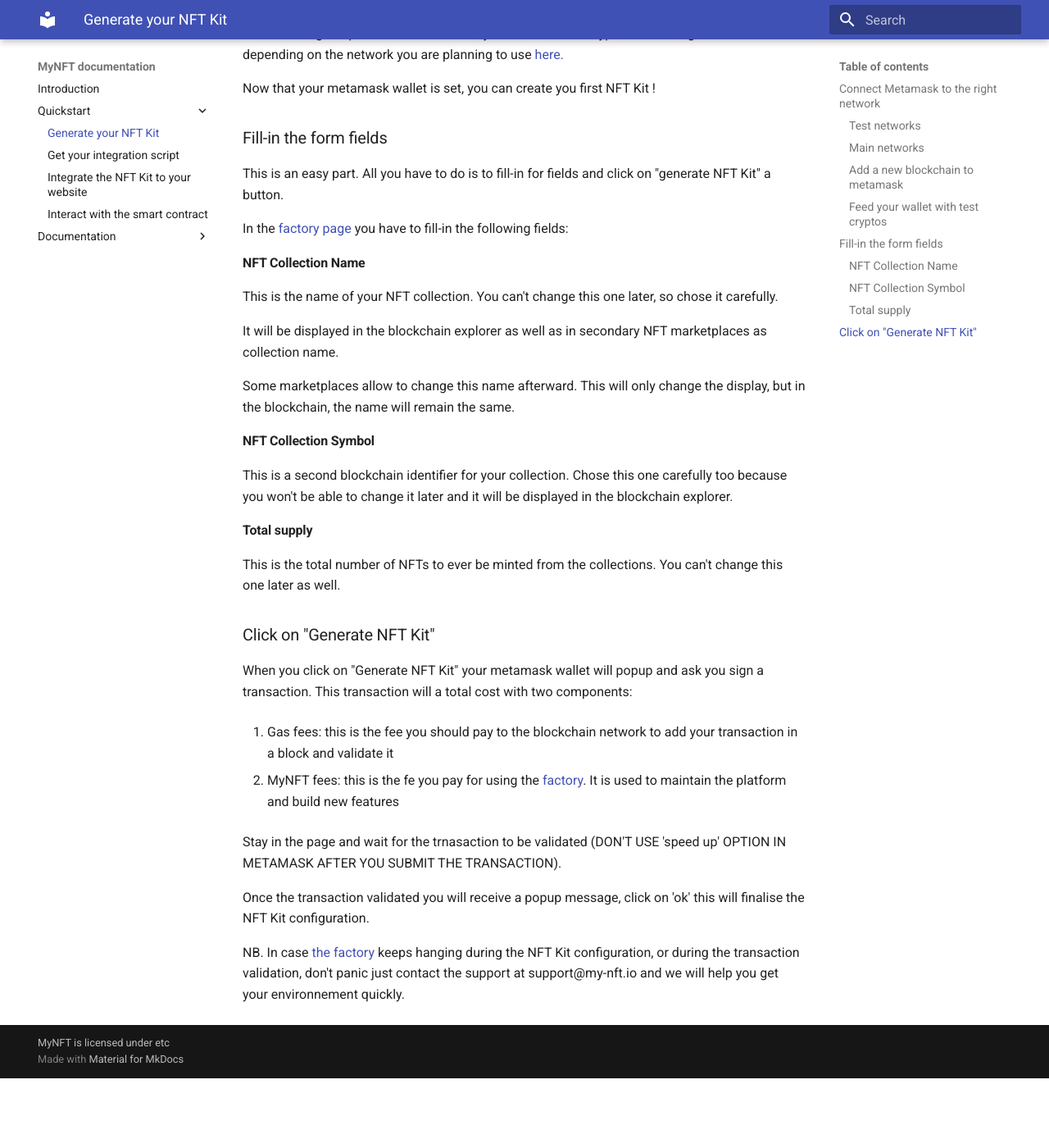
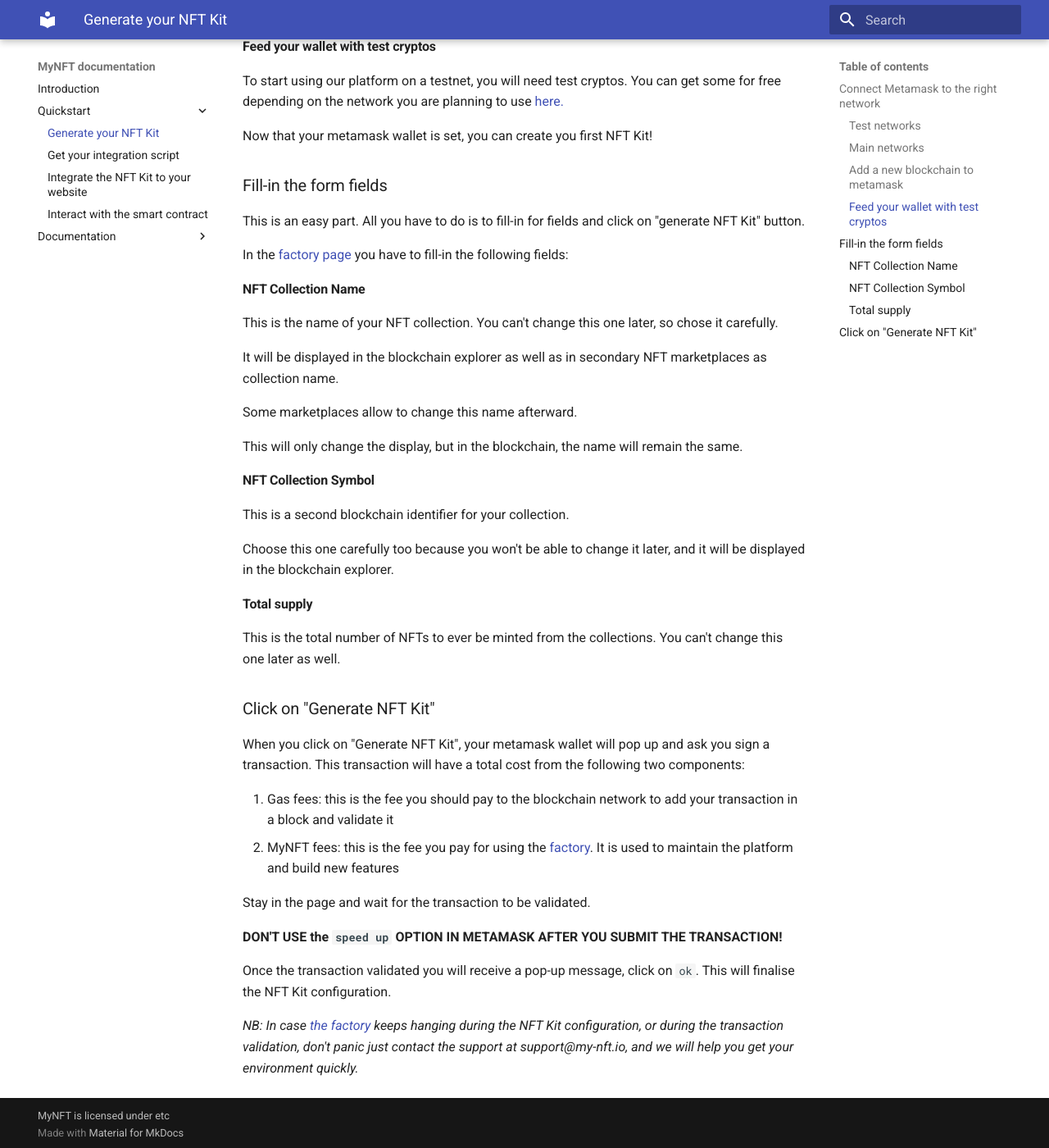
Before and after one commit to my-nft/factory-docs, an MkDocs documentation site: the page built from docs/quickstart/generate_your_nft_kit.md, in a window 1280 px wide and 1400 px high, scrolled down 1218 px. Shown: the whole window at 82% size. Built offline with MkDocs 1.6.1 and Material for MkDocs 9.7.7, drawn with Linux system fonts in a browser that asks for light colours; before the commit the page ends 2533 px from its top, so only the background shows below that; some of the changed text lies outside the part shown.

Commit message:
more md cosmetics

```diff
--- a/docs/quickstart/generate_your_nft_kit.md
+++ b/docs/quickstart/generate_your_nft_kit.md
@@ -1,24 +1,30 @@
-Head to <a href="https://minting.my-nft.io" target="_blank">the factory page</a> where your NFT journey starts
-
+**Head to <a href="https://minting.my-nft.io" target="_blank">the factory page</a> where your NFT journey starts**
 
 ### Connect Metamask to the right network
+
 1. If you didn't configure your Metamask wallet yet, this <a href="https://www.laptopmag.com/how-to/how-to-set-up-a-metamask-wallet-an-easy-step-by-step-beginners-guide" target="_blank">tutorial</a> will help you do so
 2. Connect Metamask to the right network
-This depend on the blockchain you are willing to use for your project.
+
+This depends on the blockchain you are willing to use for your project.
 Make sure to start with a test network to avoid spending real funds.
+
 #### Test networks
-These are parallel blockchains to allow you test your environnement in conditions similaire to productions.
+
+These are parallel blockchains to allow you test your environment in conditions similar to productions.
 
 There are many test networks available depending on the blockchain you aim to use.
 
-For Ethereum you have many testnets: Rinkeby, Ropsten, Kovan, ... and they are all supported by our platform.
+For Ethereum, you have many testnets: Rinkeby, Ropsten, Kovan, ... and they are all supported by our platform.
 
 For Binance Smart Chain you can use Binance Smart Chain Testnet.
+
 #### Main networks
+
 Once you are done validating your project on a testnet, it is time to move to the mainnet of your choice.
 
-At MyNFT we support all the EVM compatible blockchains.
-Here is a non exhaustive list of supported blockchains:
+At MyNFT, we support all the EVM compatible blockchains.
+
+Here is a non-exhaustive list of supported blockchains:
 
 1. Ethereum
 2. Binance Smart Chain
@@ -27,46 +33,56 @@
 5. ...
 
 #### Add a new blockchain to metamask
+
 If you don't see the network you want in metamask you have two choices:
 
-1. The network is hidden, which is most of the time the case for Ethereum testnets. <a href="https://devtonight.com/articles/metamask-testnet-wallet-setup-for-blockchain-development" target="_blank">Here</a> is how to display Ethereum testnets in Metamask (go to 'Add Testnets To MetaMask').
-2. The network is not configured in metamask. In this case, you can use this <a href="https://rpc.info/" target="_blank">tool</a> to add the desired metwork to metamask.
+1. The network is hidden, which is most of the time the case for Ethereum testnets. <a href="https://devtonight.com/articles/metamask-testnet-wallet-setup-for-blockchain-development" target="_blank">Here</a> is how to display Ethereum testnets in Metamask (go to *Add Testnets To MetaMask*).
+2. The network is not configured in metamask. In this case, you can use this <a href="https://rpc.info/" target="_blank">tool</a> to add the desired network to metamask.
 
 #### Feed your wallet with test cryptos
 
-To start using our platform on a testnets, you will need test cryptos.
+To start using our platform on a testnet, you will need test cryptos.
 You can get some for free depending on the network you are planning to use <a href="https://cointool.app/tools/faucets" target="_blank">here.</a>
 
-Now that your metamask wallet is set, you can create you first NFT Kit !
-### Fill-in the form fields
-This is an easy part. All you have to do is to fill-in for fields and click on "generate NFT Kit" a button.
+Now that your metamask wallet is set, you can create you first NFT Kit!
+
+### Fill-in the form fields
+
+This is an easy part. All you have to do is to fill-in for fields and click on "generate NFT Kit" button.
 
 In the <a href="https://minting.my-nft.io" target="_blank">factory page</a> you have to fill-in the following fields:
 
 #### NFT Collection Name
+
 This is the name of your NFT collection. You can't change this one later, so chose it carefully.
 
 It will be displayed in the blockchain explorer as well as in secondary NFT marketplaces as collection name.
 
 Some marketplaces allow to change this name afterward.
+
 This will only change the display, but in the blockchain, the name will remain the same.
 
 #### NFT Collection Symbol
+
 This is a second blockchain identifier for your collection.
-Chose this one carefully too because you won't be able to change it later and it will be displayed in the blockchain explorer.
+
+Choose this one carefully too because you won't be able to change it later, and it will be displayed in the blockchain explorer.
 
 #### Total supply
+
 This is the total number of NFTs to ever be minted from the collections. You can't change this one later as well.
 
 ### Click on "Generate NFT Kit"
-When you click on "Generate NFT Kit" your metamask wallet will popup and ask you sign a transaction. This transaction will a total cost with two components:
+
+When you click on "Generate NFT Kit", your metamask wallet will pop up and ask you sign a transaction. This transaction will have a total cost from the following two components:
 
 1. Gas fees: this is the fee you should pay to the blockchain network to add your transaction in a block and validate it
+2. MyNFT fees: this is the fee you pay for using the <a href="https://minting.my-nft.io" target="_blank">factory</a>. It is used to maintain the platform and build new features
 
-2. MyNFT fees: this is the fe you pay for using the <a href="https://minting.my-nft.io" target="_blank">factory</a>. It is used to maintain the platform and build new features
+Stay in the page and wait for the transaction to be validated.
 
-Stay in the page and wait for the trnasaction to be validated (DON'T USE 'speed up' OPTION IN METAMASK AFTER YOU SUBMIT THE TRANSACTION).
+**DON'T USE the `speed up` OPTION IN METAMASK AFTER YOU SUBMIT THE TRANSACTION!**
 
-Once the transaction validated you will receive a popup message, click on 'ok' this will finalise the NFT Kit configuration.
+Once the transaction validated you will receive a pop-up message, click on `ok`. This will finalise the NFT Kit configuration.
 
-NB. In case <a href="https://minting.my-nft.io" target="_blank">the factory</a> keeps hanging during the NFT Kit configuration, or during the transaction validation, don't panic just contact the support at support@my-nft.io and we will help you get your environnement quickly.
+*NB: In case <a href="https://minting.my-nft.io" target="_blank">the factory</a> keeps hanging during the NFT Kit configuration, or during the transaction validation, don't panic just contact the support at support@my-nft.io, and we will help you get your environment quickly.*
```
Also changed, not shown: README.md (+1 -1 lines), docs/index.md (+2 -2 lines), docs/quickstart/get_your_integration_script.md (+13 -15 lines), docs/quickstart/integrate_the_nft_kit_to_your_website.md (+8 -7 lines), docs/quickstart/interact_with_the_smart_contract.md (+29 -27 lines).
